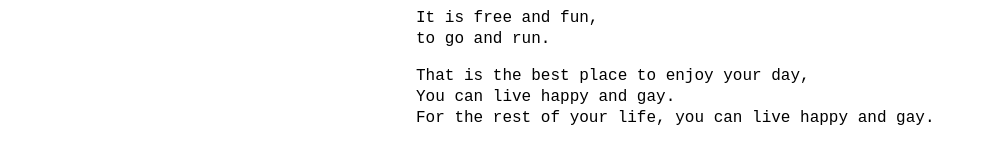
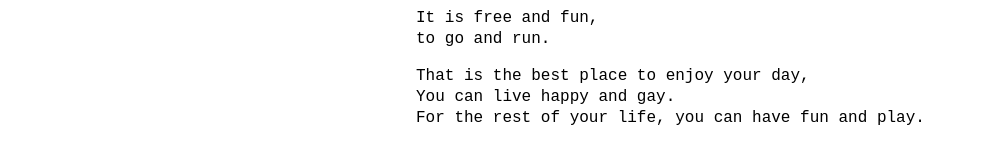
Before and after one commit to ashitagarg/ashitagarg.github.io, a Jekyll site: the page built from _posts/2015-03-07-mountain.md, in a window 1280 px wide. Shown: the part 408-572 px from the top of the page, without its empty margins (14-995 px from the left). Built offline with Jekyll 4.4.1, drawn with Linux system fonts in a browser that asks for light colours; Markdown is read by kramdown in place of the engine named in the settings.

Commit message:
Update 2015-03-07-mountain.md

```diff
--- a/_posts/2015-03-07-mountain.md
+++ b/_posts/2015-03-07-mountain.md
@@ -23,4 +23,4 @@ to go and run.
 
 That is the best place to enjoy your day,
 You can live happy and gay.
-For the rest of your life, you can live happy and gay.
+For the rest of your life, you can have fun and play.
```
